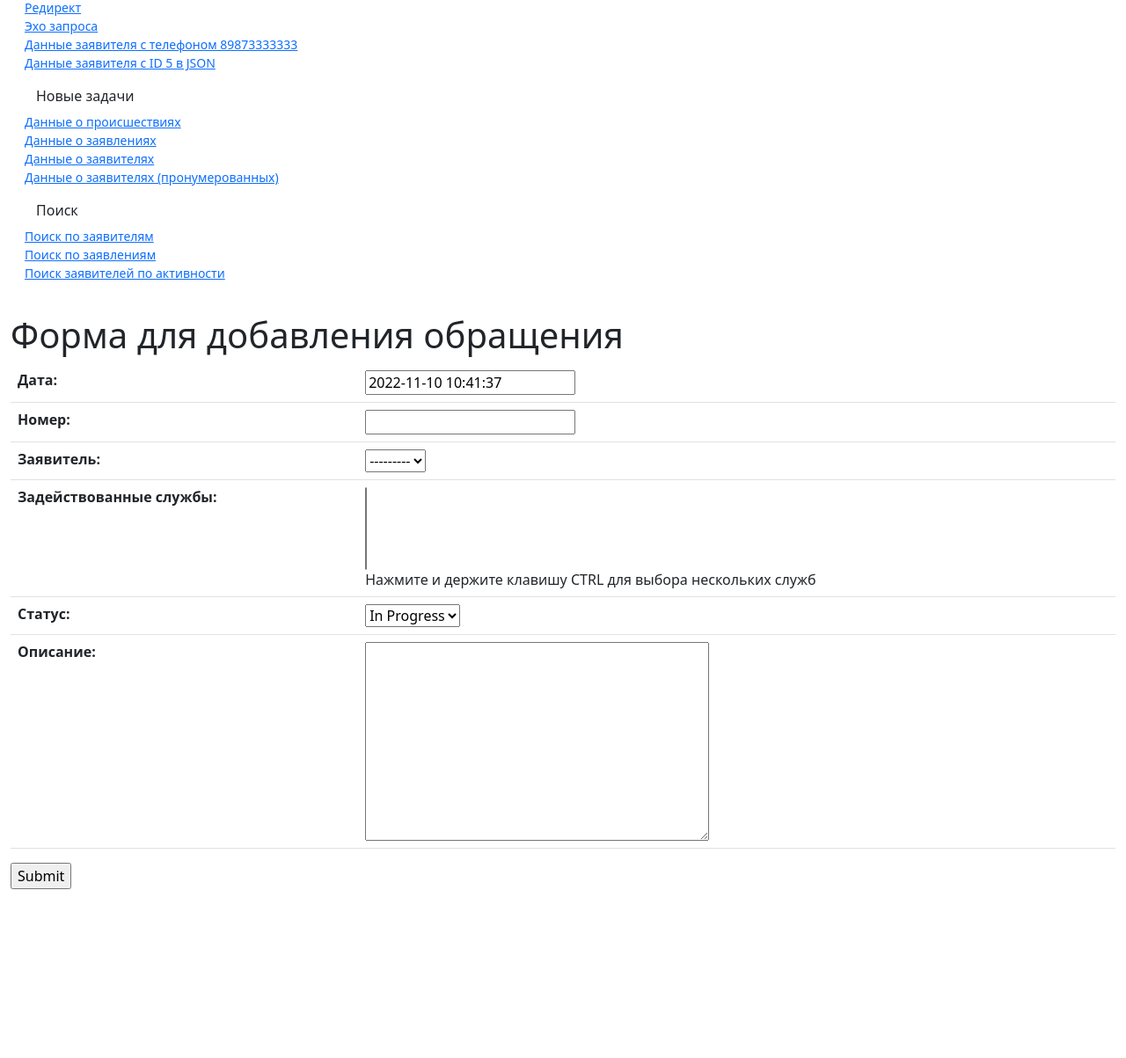
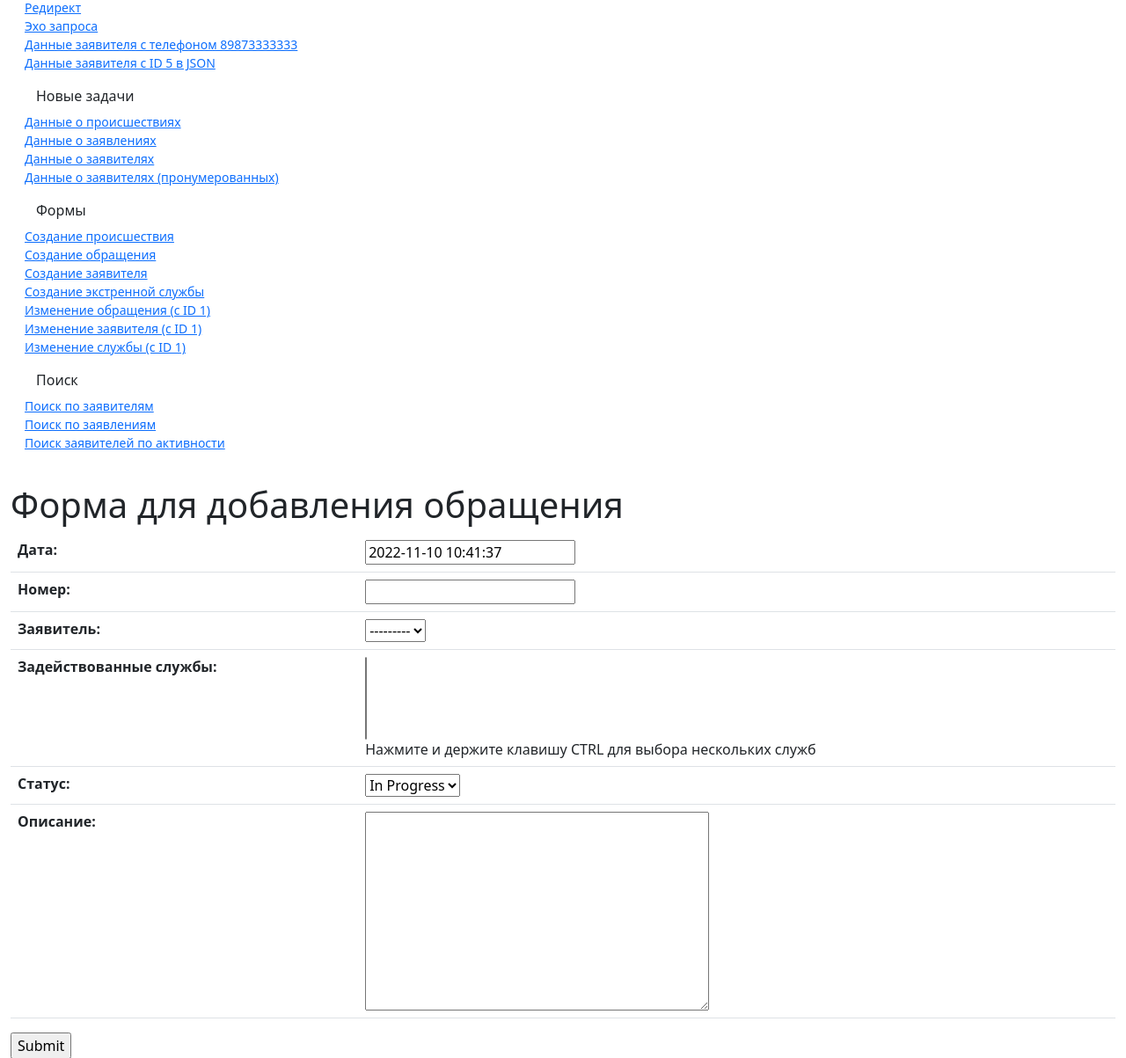
Before and after one commit to groomyjohny/Django-Intro_1_1, a Django app: page /core/add_appeal in a window 1280 px wide. Shown: the part 98-1301 px from the top of the page at 88% size. Before the commit the page ends 1109 px from the top, so only its background shows below. Run offline with Django 4.2, Linux system fonts and the light colour scheme; data that the repository does not hold is empty.

Commit message:
Added form links to nav menu

```diff
--- a/core/templates/nav_menu.html
+++ b/core/templates/nav_menu.html
@@ -27,6 +27,21 @@
         </li>
 
         <li class="mb-1">
+            <button class="btn btn-toggle align-items-center rounded collapsed" data-bs-toggle="collapse" data-bs-target="#forms-tasks-collapse" aria-expanded="false">Формы</button>
+            <div class="collapse show" id="forms-tasks-collapse">
+                <ul class="btn-toggle-nav list-unstyled fw-normal pb-1 small">
+                    <li><a href="add_accident">Создание происшествия</a></li>
+                    <li><a href="add_appeal">Создание обращения</a></li>
+                    <li><a href="add_applicant">Создание заявителя</a></li>
+                    <li><a href="add_service">Создание экстренной службы</a></li>
+                    <li><a href="edit_appeal/1">Изменение обращения (с ID 1)</a></li> <!-- TODO: fix: links with ID break when visiting this 3 pages -->
+                    <li><a href="edit_applicant/1">Изменение заявителя (с ID 1)</a></li>
+                    <li><a href="edit_service/1">Изменение службы (с ID 1)</a></li>
+                </ul>
+            </div>
+        </li>
+
+        <li class="mb-1">
             <button class="btn btn-toggle align-items-center rounded collapsed" data-bs-toggle="collapse" data-bs-target="#filter-tasks-collapse" aria-expanded="false">Поиск</button>
             <div class="collapse show" id="filter-tasks-collapse">
                 <ul class="btn-toggle-nav list-unstyled fw-normal pb-1 small">
```
